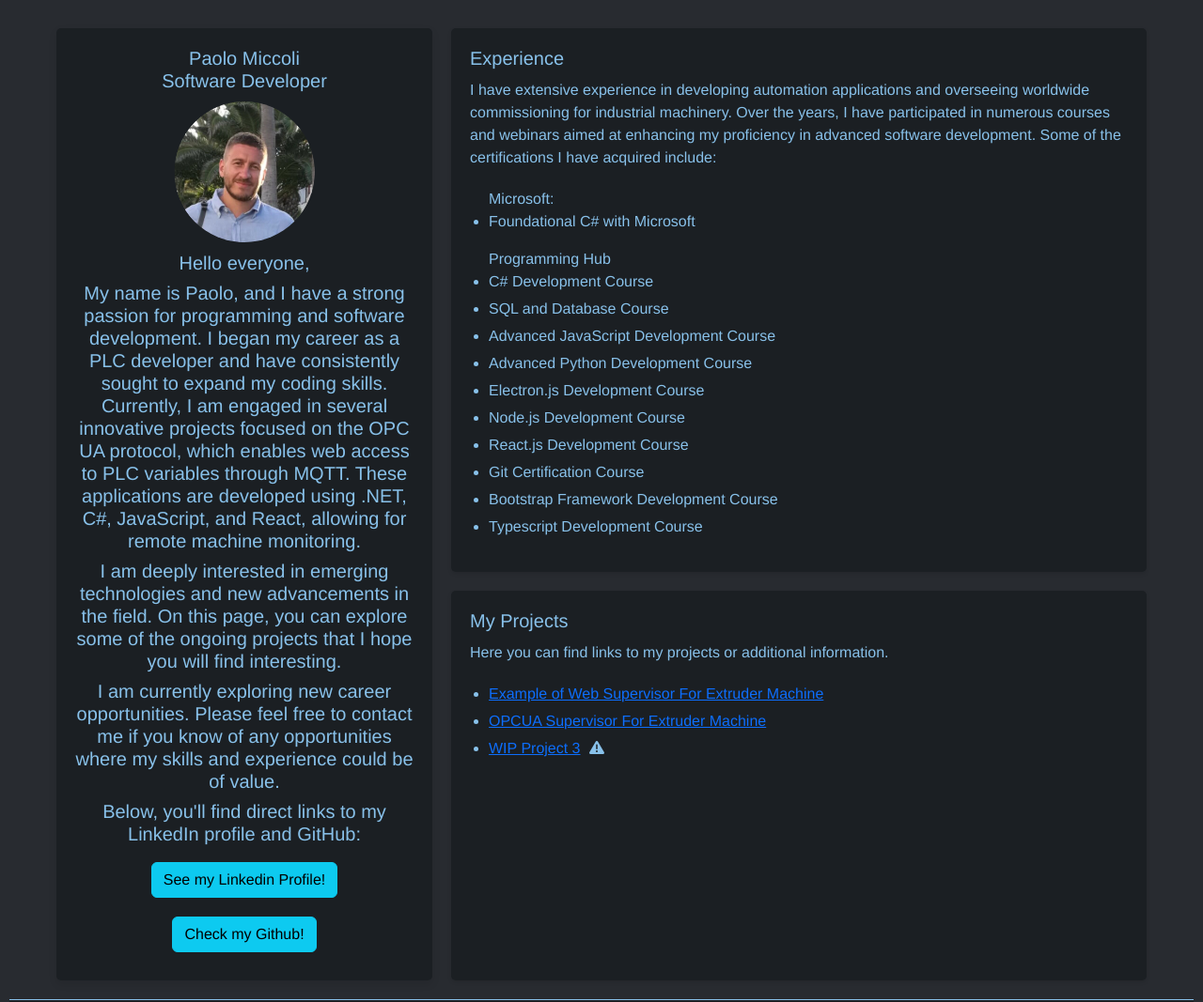
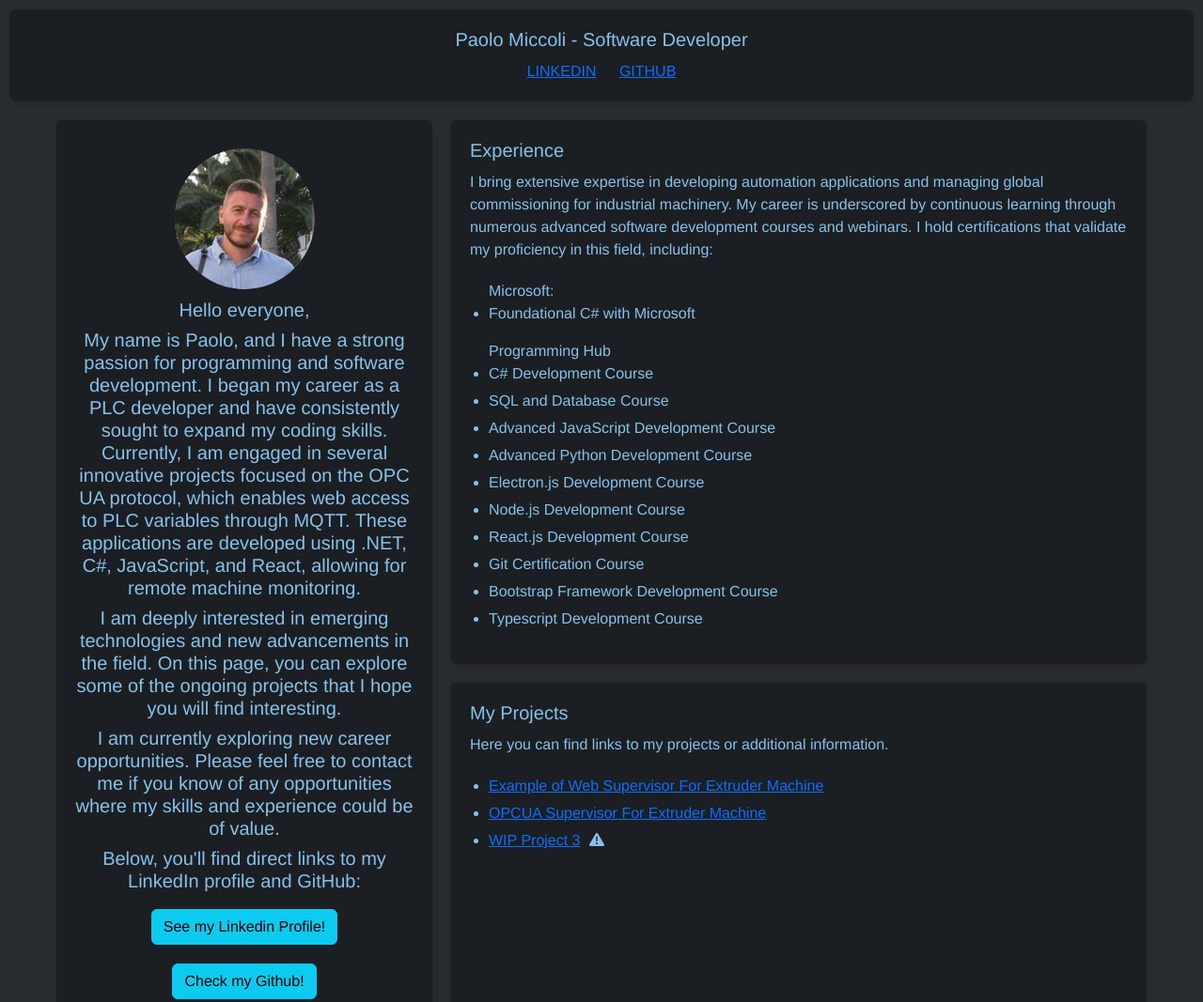
Before and after one commit to pm83dev/Portfolio_WebCV, a plain HTML site: page index.html in a window 1280 px wide. Shown: the top 1067 px of the page at 94% size. Drawn offline with Linux system fonts and the light colour scheme; a web font is replaced by a local one.

Commit message:
new home

```diff
--- a/css/master.css
+++ b/css/master.css
@@ -4,6 +4,31 @@
     font-weight: normal;
     font-style: normal;
 }
+
+.header-title {
+    display: flex;
+    flex-direction: column; /* Imposta la direzione dei figli come colonna */
+    align-items: center; /* Centra gli elementi all'interno dell'header verticalmente */
+    text-align: center; /* Centra il testo all'interno dell'header */
+    padding: 20px; /* Aggiunge spazio interno all'header */
+    background-color: #1b1f23; /* Esempio di colore di sfondo per l'header */
+    border-radius: 8px; /* Arrotonda i bordi dell'header */
+    box-shadow: 0 2px 4px rgba(0, 0, 0, 0.1); /* Aggiunge ombra all'header */
+  }
+
+  .header-title h1 {
+    margin: 0; /* Rimuove il margine predefinito del titolo h1 */
+  }
+
+  .header-title nav {
+    margin-top: 10px; /* Aggiunge spazio sopra la navbar */
+  }
+
+  .header-title nav a {
+    margin: 0 10px; /* Aggiunge spazio tra i link nella navbar */
+  }
+
+
 
 body {
     background-color: #282b30;
--- a/index.html
+++ b/index.html
@@ -15,13 +15,18 @@
 </head>
 
 <body>
+    <header class="header-title">
+        <h1>Paolo Miccoli - Software Developer</h1>
+        <nav>
+          <a href="https://www.linkedin.com/in/paolo-m-5a665884/"  target="_blank">LINKEDIN</a>
+          <a href="https://github.com/pm83dev/"  target="_blank">GITHUB</a>
+        </nav>
+      </header>
+      <main>
     <div class="content-wrapper">
-
         <div class="custom-card">
 
             <div class="card-body">
-                <h1 class="card-title">Paolo Miccoli</h1>
-                <h2 class="card-text">Software Developer</h2>
                 <img class="card-img-top profile_pic" src="./images/profile_pic.png" alt="ProPic">
                 <h5>Hello everyone,</h5>
                 <h5>My name is Paolo, and I have a strong passion for programming and software development. I began my career as a PLC developer and have consistently sought to expand my coding skills. Currently, I am engaged in several innovative projects focused on the OPC UA protocol, which enables web access to PLC variables through MQTT. These applications are developed using .NET, C#, JavaScript, and React, allowing for remote machine monitoring.</h5>
@@ -38,7 +43,7 @@
         <div class="container-wrapper">
             <div class="container container-1">
                 <h2>Experience</h2>
-                <p>I have extensive experience in developing automation applications and overseeing worldwide commissioning for industrial machinery. Over the years, I have participated in numerous courses and webinars aimed at enhancing my proficiency in advanced software development. Some of the certifications I have acquired include:</p>
+                <p>I bring extensive expertise in developing automation applications and managing global commissioning for industrial machinery. My career is underscored by continuous learning through numerous advanced software development courses and webinars. I hold certifications that validate my proficiency in this field, including:</p>
                 <ul>Microsoft:
                     <li>Foundational C# with Microsoft</li>
                 </ul>
@@ -84,10 +89,11 @@
             <p id="modalMessage"></p>
         </div>
     </div>
-
+</main>
     <footer>
         <address>
-            To contact me please refer to Linkedin profile</br>
+            To contact me please refer to my Linkedin profile</br>
+            Thanks for your visit!
         </address>
         <p class="copyright-text">© Copyright 2024 Paolo Miccoli</p>
     </footer>
```
